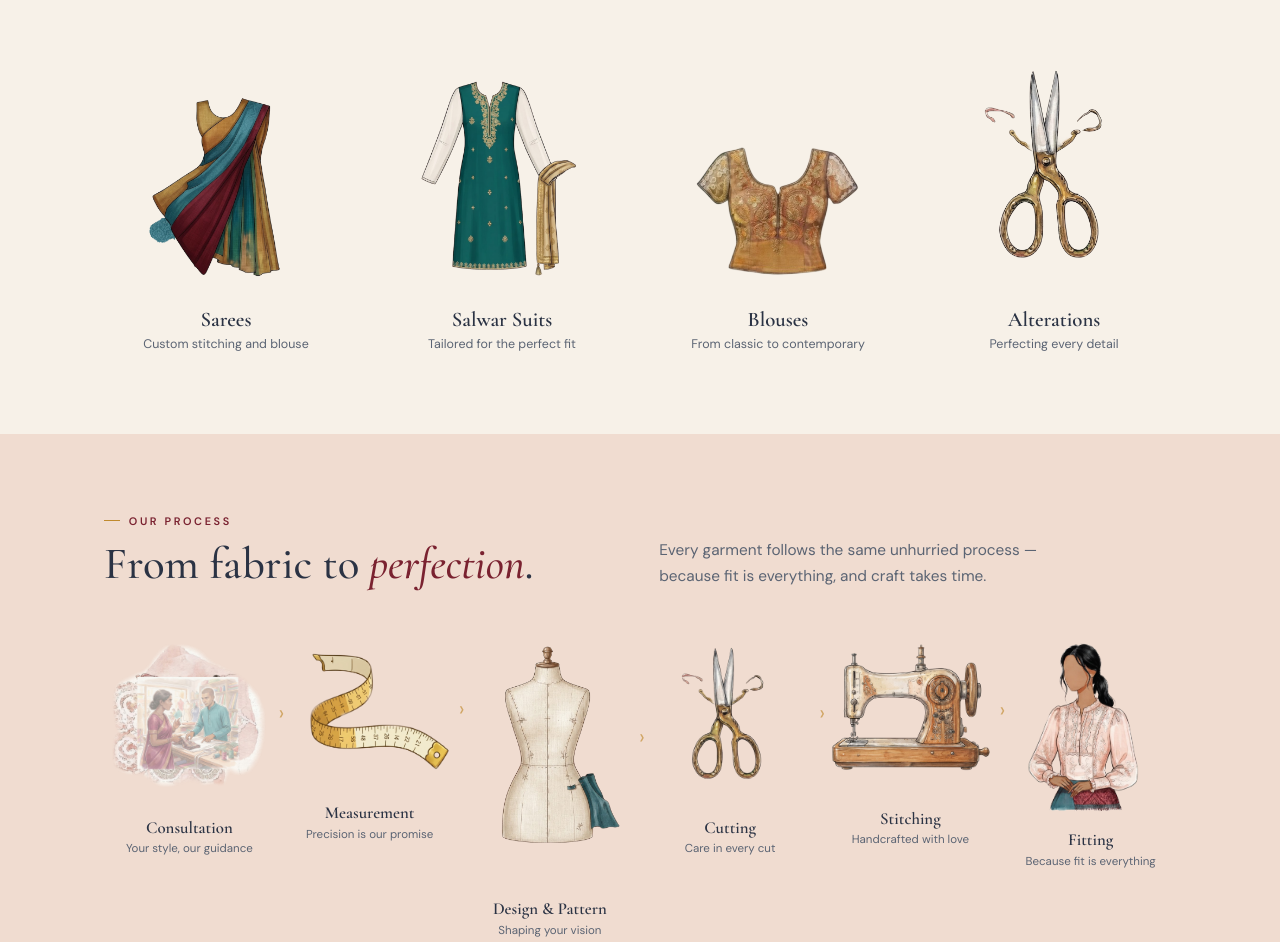
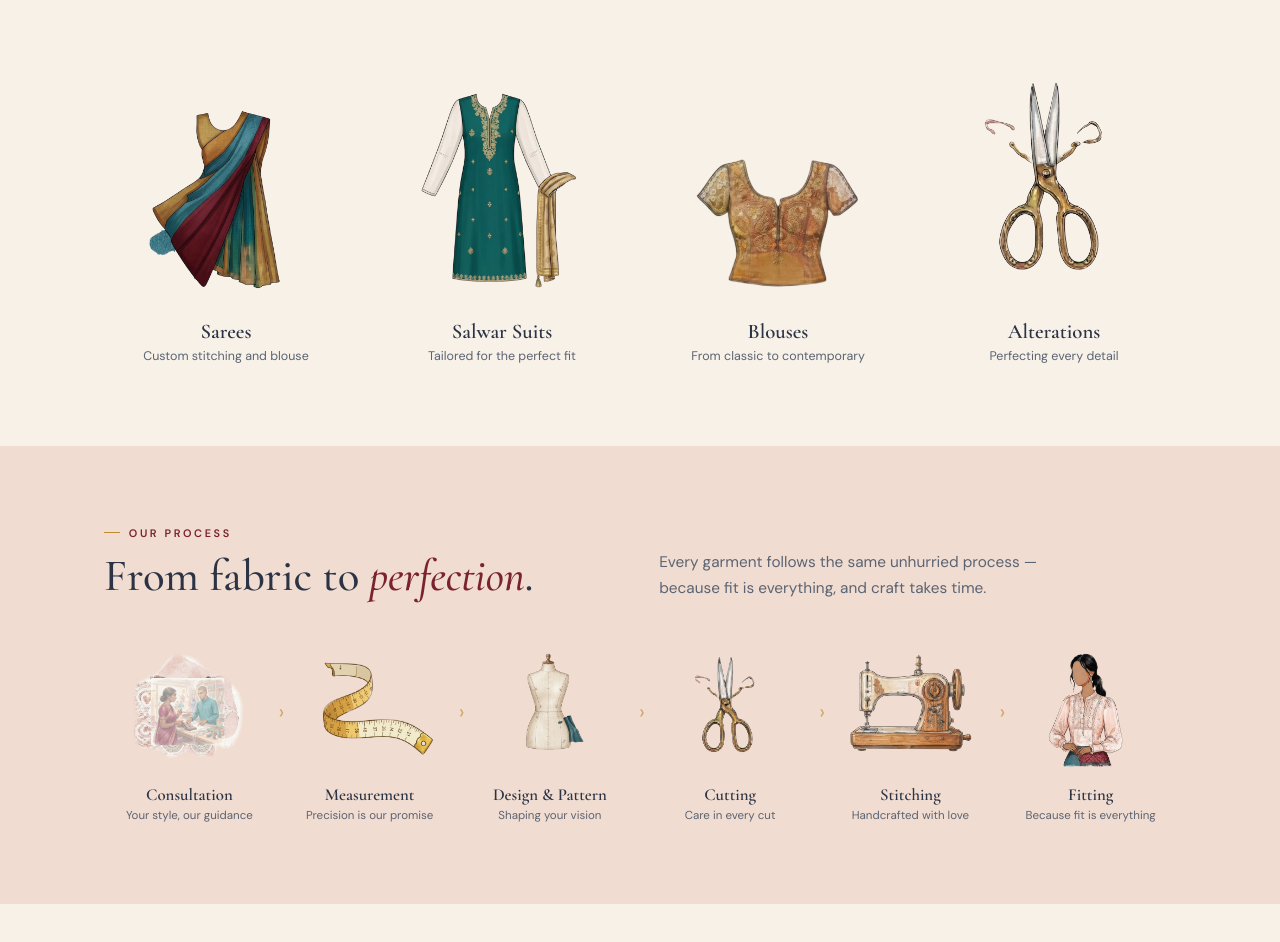
Before and after one commit to selma123x/aaruvi-tailors, a plain HTML site: page index.html in a window 1280 px wide. Shown: the part 1311-2253 px from the top of the page. Drawn offline with nearby package versions, Linux system fonts and the light colour scheme.

Commit message:
Fix h1 size; consistent 260px service images; consistent 120px process images

```diff
--- a/index.html
+++ b/index.html
@@ -121,7 +121,7 @@ nav{display:flex;align-items:center;justify-content:space-between;padding:1rem 5
   z-index:3;
 }
 .hero-copy h1{
-  font-size:clamp(2.8rem,5.2vw,4.4rem);
+  font-size:clamp(2rem,5.2vw,4.4rem);
   font-weight:500;line-height:1.04;
   letter-spacing:-0.01em;
   margin-bottom:1.3rem;
@@ -200,7 +200,9 @@ section{padding:5rem 0;}
 .svc-card:hover .svc-ill{transform:translateY(-8px);}
 .svc-ill img{
   width:100%;
-  height:auto;
+  height:260px;
+  object-fit:contain;
+  object-position:center bottom;
   display:block;
 }
 .svc-card h3{font-family:'Cormorant Garamond',serif;font-size:1.3rem;font-weight:600;margin-bottom:0.25rem;}
@@ -212,6 +214,7 @@ section{padding:5rem 0;}
   display:grid;
   grid-template-columns:repeat(6,1fr);
   align-items:start;
+  grid-auto-rows:auto;
   gap:0.6rem;
   position:relative;
 }
@@ -237,7 +240,13 @@ section{padding:5rem 0;}
   margin:0 auto 1rem;
   flex-shrink:0;
 }
-.proc-icon img{width:100%;height:auto;display:block;}
+.proc-icon img{
+  width:100%;
+  height:120px;
+  object-fit:contain;
+  object-position:center;
+  display:block;
+}
 .proc-step h4{font-family:'Cormorant Garamond',serif;font-size:1.05rem;font-weight:600;margin-bottom:0.2rem;line-height:1.2;}
 .proc-step p{font-size:0.72rem;color:var(--ink-soft);line-height:1.4;}
 
```
